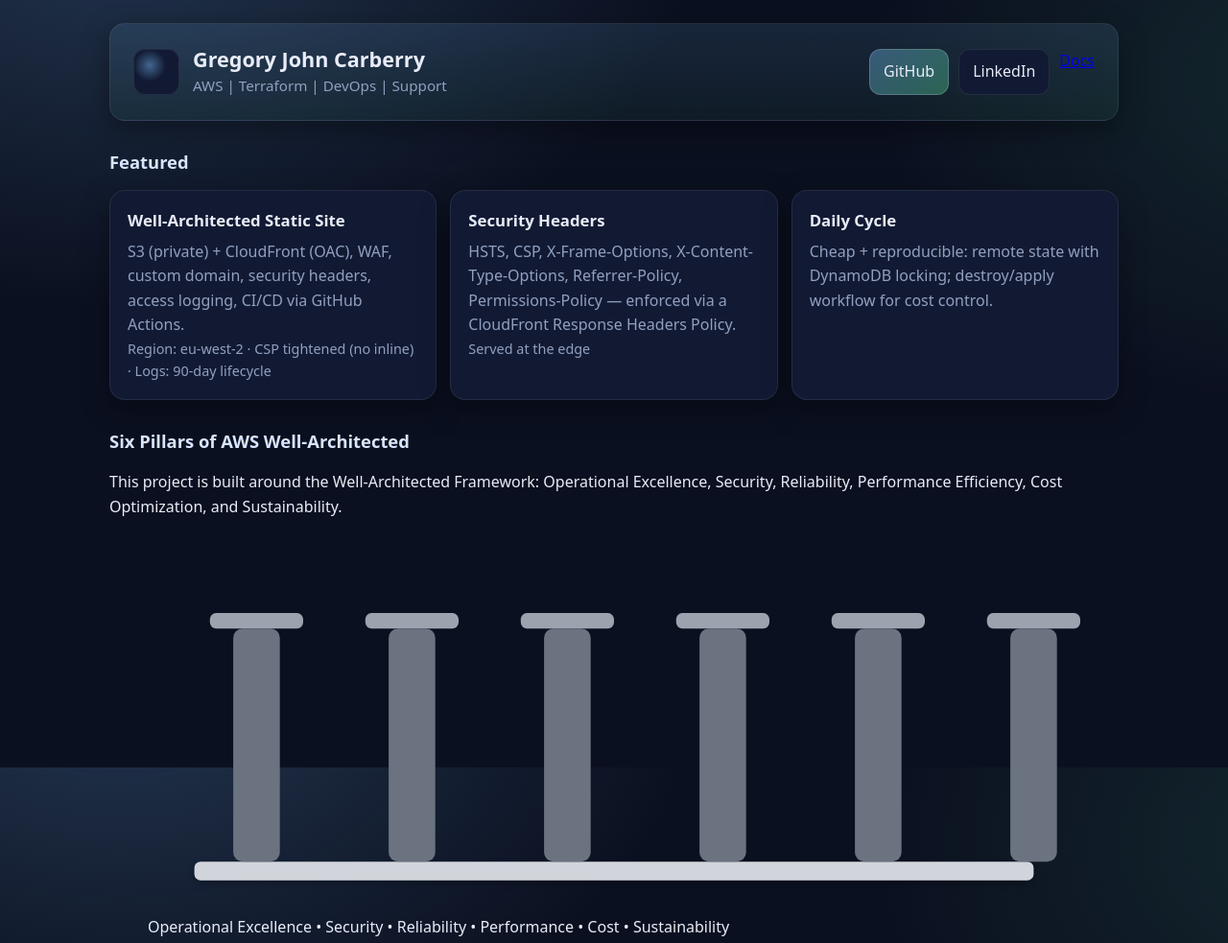
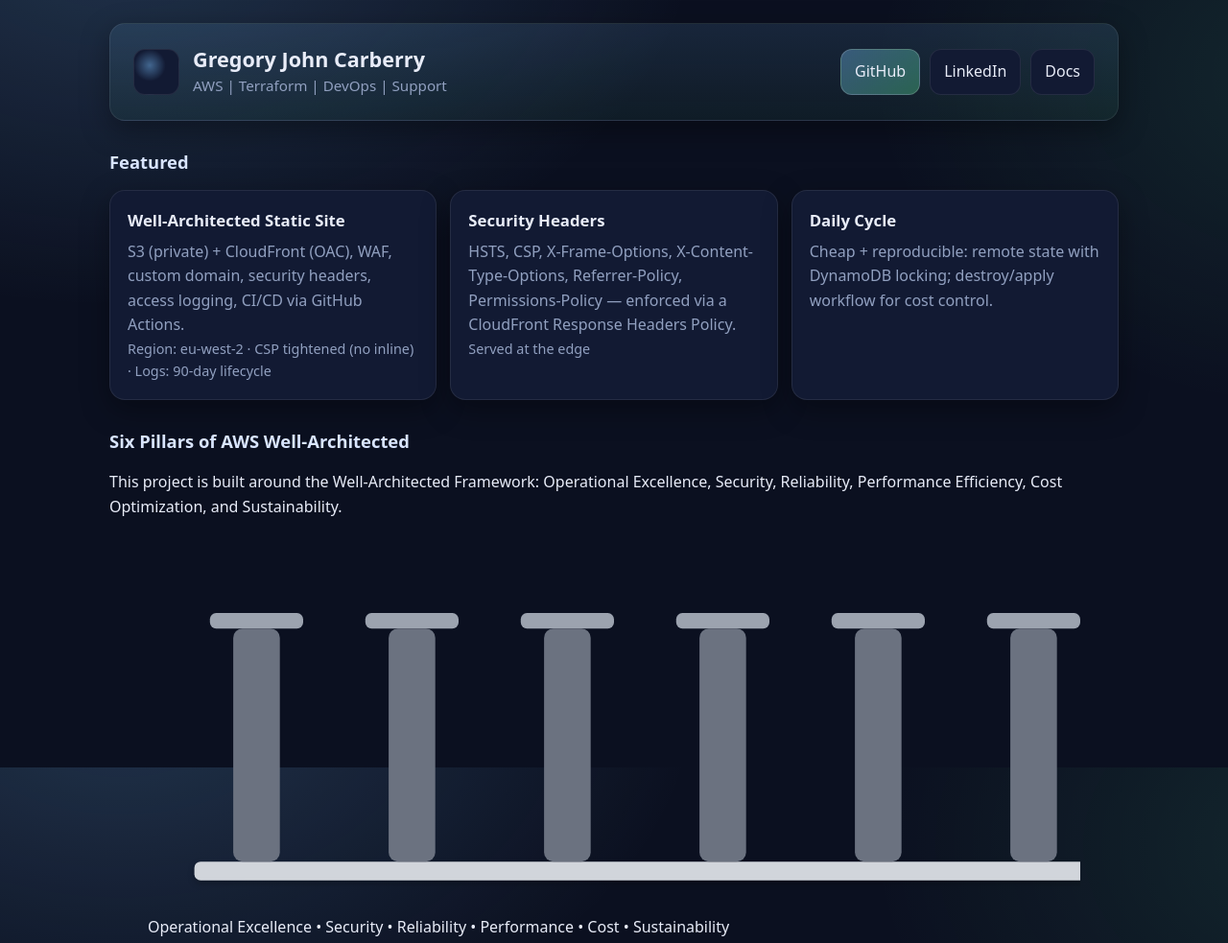
Before and after one commit to GregoryCarberry/well-architected-static-site, a plain HTML site: page site/index.html in a window 1280 px wide. Shown: the top 983 px of the page at 96% size. Drawn offline with Linux system fonts and the light colour scheme.

Commit message:
adjust pillar base alignment for better visual centering and balance

```diff
--- a/site/index.html
+++ b/site/index.html
@@ -32,7 +32,7 @@
       <nav class="cta" aria-label="primary">
         <a class="button primary" href="https://github.com/GregoryCarberry" target="_blank" rel="noopener">GitHub</a>
         <a class="button" href="https://www.linkedin.com/in/gregory-carberry" target="_blank" rel="noopener">LinkedIn</a>
-        <a class="btn" href="https://github.com/GregoryCarberry/well-architected-static-site/tree/main/docs" target="_blank" rel="noopener">Docs</a>
+        <a class="button" href="https://github.com/GregoryCarberry/well-architected-static-site/tree/main/docs" target="_blank" rel="noopener">Docs</a>
       </nav>
     </header>
 
@@ -68,7 +68,7 @@
         <svg viewBox="0 0 600 240" role="img" aria-labelledby="pillarsTitle" width="100%" height="auto">
           <title id="pillarsTitle">Six Pillars Illustration</title>
           <!-- base -->
-          <rect x="30" y="210" width="540" height="12" rx="4" fill="#d1d5db"/>
+          <rect x="30" y="210" width="610" height="12" rx="4" fill="#d1d5db"/>
           <!-- caps + shafts (6 pillars) -->
           <!-- Pillar 1 -->
           <rect x="40"  y="50"  width="60" height="10" rx="4" fill="#9ca3af"/>
```
